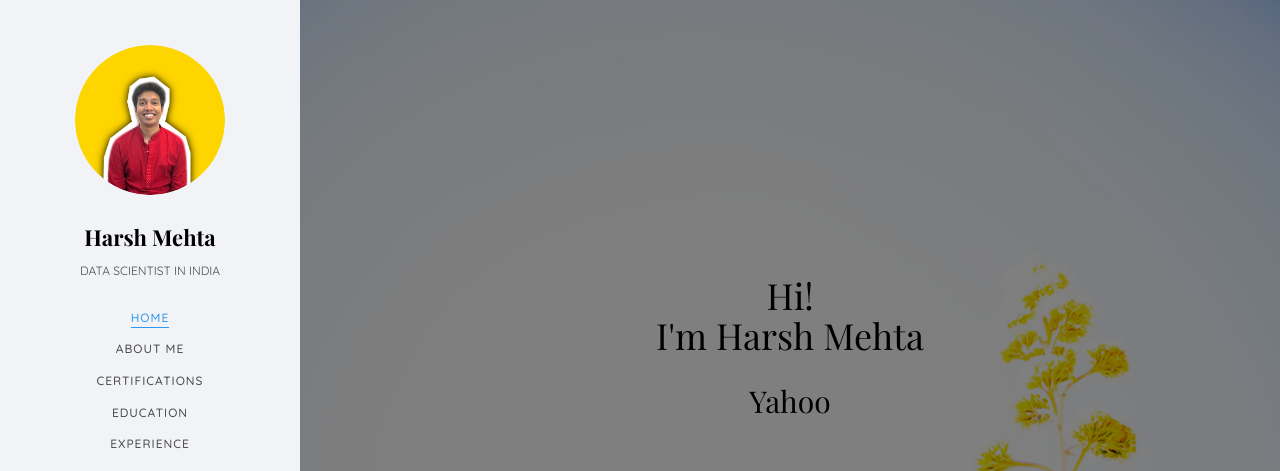
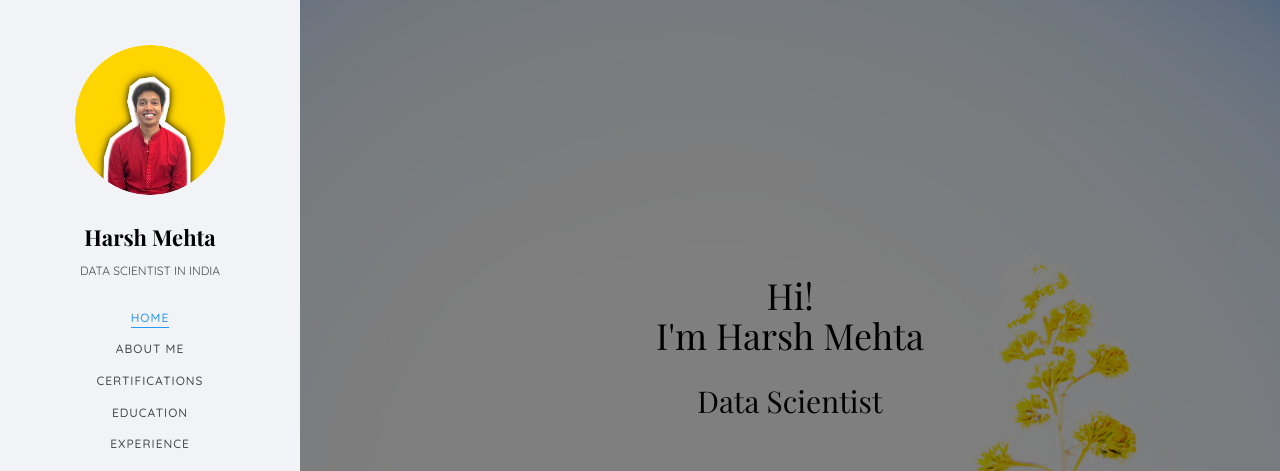
Before and after one commit to aka-Harsh/aka-Harsh, a plain HTML site: page index.html in a window 1280 px wide. Shown: the top 471 px of the page. Drawn offline with nearby package versions, Linux system fonts and the light colour scheme; files whose address does not match are found by name; a web font is replaced by a local one.

Commit message:
Update index.html

```diff
--- a/index.html
+++ b/index.html
@@ -166,7 +166,7 @@
 					<div class="content">
 						<div id="dynamicText" class="dynamic-text">
 							<h1>Hi! <br>I'm Harsh Mehta</h1>
-							<h2>Yahoo</h2>
+							<h2>Data Scientist</h2>
 						</div><br>
 						<a href="https://drive.google.com/uc?export=download&id=1ofDEikbQALsSpsLCe6JSahgqCzEzEzA4" class="btn2" download>Download CV <i class="icon-download4"></i></a>
 					</div>
@@ -175,9 +175,9 @@
 				<script>
 					const texts = [
 						`<h1>Hi!<br>I'm Harsh Mehta</h1>
-						 <h2>Yahoo</h2>`,
-						`<h1>I am <br>a Data Scientist</h1>
-						 <h2>Brat</h2>`
+						 <h2>Data Scientist</h2>`,
+						`<h1>Welcome to<br>my Webpage</h1>
+						 <h2>Software Developer</h2>`
 					];
 					let currentIndex = 0;
 
```
